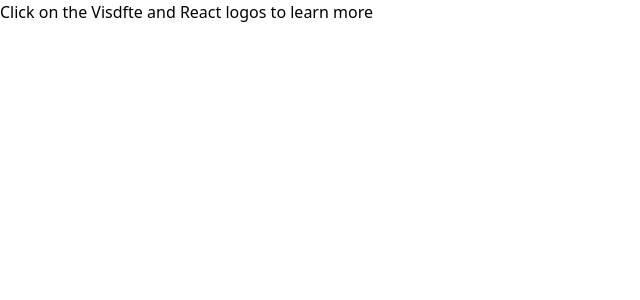
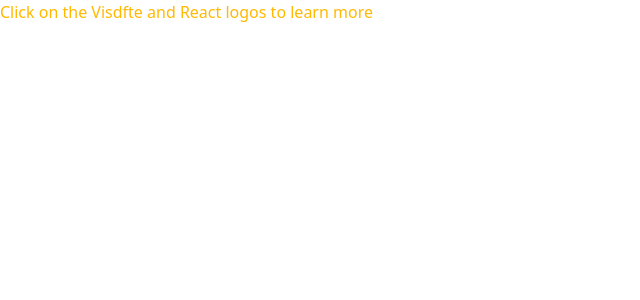
Before and after one commit to Ashkar2023/greenland-pavings, a React (Vite) app: page / in a window 1280 px wide. Shown: the top 300 px of the page, without its empty margins (0-640 px from the left). Built offline with nearby package versions, Linux system fonts and the light colour scheme.

Commit message:
cheching

```diff
--- a/src/App.tsx
+++ b/src/App.tsx
@@ -2,7 +2,7 @@ function App() {
 
     return (
         <>
-            <p className="">
+            <p className="text-amber-400">
                 Click on the Visdfte and React logos to learn more
             </p>
         </>
```
